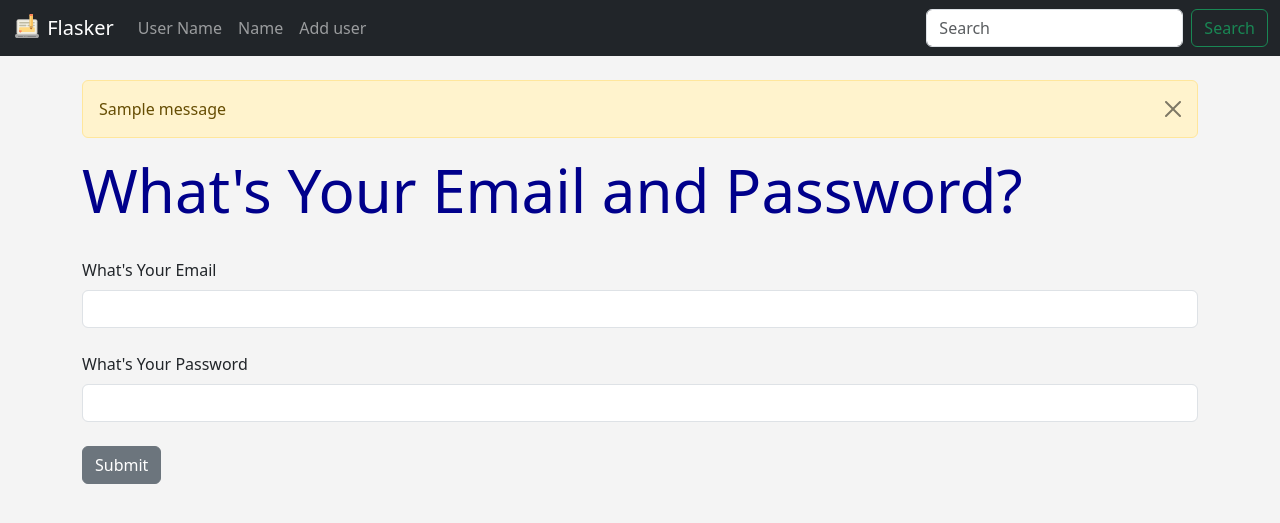
After one commit to akshayverma88746/flasker, a Flask app: page /test in a window 1280 px wide. The commit adds this page. Shown: the top 523 px of the page. Run offline with Flask 2, Linux system fonts and the light colour scheme; tables that the repository leaves empty hold one stand-in row (values such as "Sample post"); one stand-in notice (Sample message) is shown; parts of the project's set-up code (start-up, migrations or seed data) failed here and were passed over.

Commit message:
hashed password check

```diff
--- a/hello.py
+++ b/hello.py
@@ -41,21 +41,9 @@ class Users(db.Model):
     # Create String
     def __repr__(self):
         return '<Name %r>' %self.name
-# Delete record
-@app.route('/delete/<int:id>')
-def delete(id):
-    user_to_delete = Users.query.get_or_404(id)
-    name = None;
-    form = UserForm()
-    try:
-        db.session.delete(user_to_delete)
-        db.session.commit()
-        flash("User Deleted Successfully !!")
-        our_users = Users.query.order_by(Users.date_added)
-        return render_template("add_user.html", form = form, name = name, our_users= our_users)
-    except:
-        flash("There was a problem deleting the user.... Try again")
-        return render_template("add_user.html", form = form, name = name, our_users= our_users)
+
+
+
 # Create a form class
 class UserForm(FlaskForm):
     name = StringField("Name", validators=[DataRequired()])# Create a text field for input
@@ -65,12 +53,22 @@ class UserForm(FlaskForm):
     password_hash2 = PasswordField("Confirm Password", validators=[DataRequired()])
     submit = SubmitField("Submit")
 
+
 # Create a form class
 class NameForm(FlaskForm):
     name = StringField("Please enter your name", validators=[DataRequired()])   # Create a text field for input
     submit = SubmitField("Submit")
 
  #for updation
+
+
+# Create password form
+class PasswordForm(FlaskForm):
+	email = StringField("What's Your Email", validators=[DataRequired()])
+	password_hash = PasswordField("What's Your Password", validators=[DataRequired()])
+	submit = SubmitField("Submit")
+
+
 
 
 @app.route('/user/add', methods=['GET', 'POST'])
@@ -94,16 +92,20 @@ def add_user():
     our_users = Users.query.order_by(Users.date_added)
     return render_template("add_user.html", form = form, name = name, our_users= our_users)
 
+
+
 @app.route('/')
 def index():
     first_name = "Akshay"
     fav = ["Gaming", "travelling", "Gym", 41]
     return render_template('index.html', first = first_name, f = fav)
 
+
 # Create user
 @app.route("/user/<name>")
 def user(name):
     return render_template('user.html', name=name)
+
 
 
 #Create custom error page
@@ -113,10 +115,13 @@ def user(name):
 def not_found(e):
     return render_template("404.html"), 404
 
+
+
 # Internal server error
 @app.errorhandler(500)
 def server(e):
     return render_template("500.html"), 500
+
 
 #Create name page
 @app.route('/name', methods=['GET', 'POST'])
@@ -129,6 +134,7 @@ def name():
         form.name.data = ""
         flash("Form Submission Successful")
     return render_template('name.html', name = name, form = form)
+
 
 
 @app.route('/update/<int:id>', methods=['GET', 'POST'])
@@ -156,3 +162,46 @@ def update(id):
 				form=form,
 				name_to_update = name_to_update,
 				id = id)
+
+
+
+# Delete user
+@app.route('/delete/<int:id>')
+def delete(id):
+    user_to_delete = Users.query.get_or_404(id)
+    name = None;
+    form = UserForm()
+    try:
+        db.session.delete(user_to_delete)
+        db.session.commit()
+        flash("User Deleted Successfully !!")
+        our_users = Users.query.order_by(Users.date_added)
+        return render_template("add_user.html", form = form, name = name, our_users= our_users)
+    except:
+        flash("There was a problem deleting the user.... Try again")
+        return render_template("add_user.html", form = form, name = name, our_users= our_users)
+
+
+#Password test page
+@app.route('/test', methods=['GET', 'POST'])
+def test_pw():
+	email = None
+	password = None
+	pw_to_check = None
+	passed = None
+	form = PasswordForm()
+	# Validate Form
+	if form.validate_on_submit():
+		email = form.email.data
+		password = form.password_hash.data
+		# Clear the form
+		form.email.data = ''
+		form.password_hash.data = ''
+
+		# Lookup User By Email Address
+		pw_to_check = Users.query.filter_by(email=email).first()
+
+		# Check Hashed Password
+		passed = check_password_hash(pw_to_check.password_hash, password)
+
+	return render_template('test.html', email = email, password = password, pw_to_check = pw_to_check, passed = passed, form = form)
--- a/templates/base.html
+++ b/templates/base.html
@@ -4,7 +4,9 @@
     <meta charset="utf-8">
     <meta name="viewport" content="width=device-width, initial-scale=1">
     <title>Flasker</title>
+    <!-- Bootsrtap CSS -->
     <link href="https://cdn.jsdelivr.net/npm/bootstrap@5.3.0-alpha1/dist/css/bootstrap.min.css" rel="stylesheet" integrity="sha384-GLhlTQ8iRABdZLl6O3oVMWSktQOp6b7In1Zl3/Jr59b6EGGoI1aFkw7cmDA6j6gD" crossorigin="anonymous">
+    <!-- Our CSS -->
     <link href="{{ url_for('static', filename= 'css/style.css')}}" rel="stylesheet">
   </head>
   </head>
--- /dev/null
+++ b/templates/test.html
@@ -0,0 +1,51 @@
+{% extends 'base.html' %}
+{% block content %}
+{% for message in get_flashed_messages() %}
+
+	<div class="alert alert-warning alert-dismissible fade show" role="alert">
+	  {{ message }}
+	  <button type="button" class="btn-close" data-bs-dismiss="alert" aria-label="Close"></button>
+	</div>
+
+
+{% endfor %}
+
+
+{% if email %}
+	<h1>Email: {{ email }}</h1>
+	<h1>Password: {{ password }}</h1>
+	<br/>
+	<h2>I found this info:</h2>
+	Name: {{pw_to_check.name}}<br/>
+	Email: {{pw_to_check.email}}<br/>
+	PW: {{pw_to_check.password_hash}}<br/>
+	<br/>
+	Passed: {{ passed }}
+
+
+{% else %}
+	<h1>What's Your Email and Password?</h1>
+	<br/>
+	<form method="POST">
+		{{ form.hidden_tag() }}
+
+		{{ form.email.label(class="form-label") }}
+
+		{{ form.email(class="form-control") }}
+		<br/>
+
+		{{ form.password_hash.label(class="form-label") }}
+
+		{{ form.password_hash(class="form-control") }}
+		<br/>
+
+		{{ form.submit(class="btn btn-secondary") }}
+
+
+	</form>
+
+
+
+{% endif %}
+
+{% endblock %}
```
